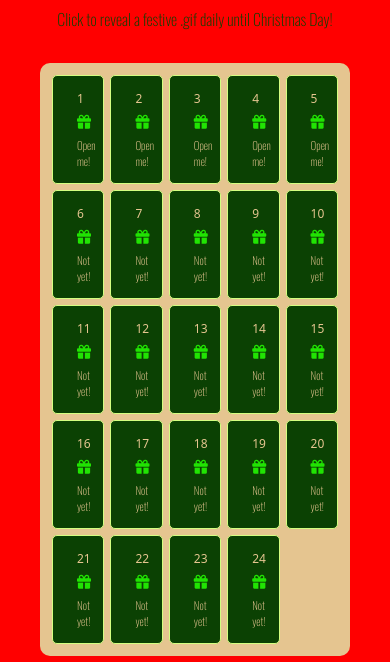
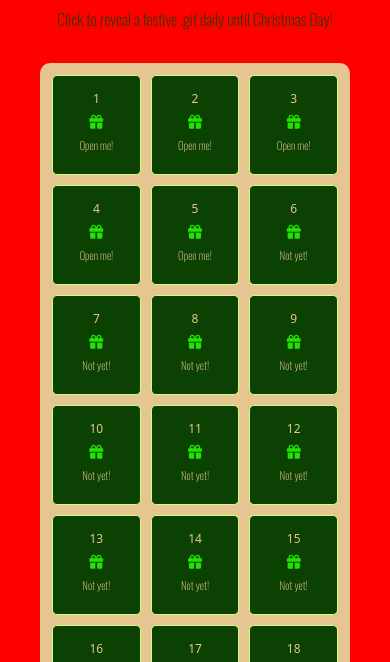
Before and after one commit to artwired/advent-calendar, a plain HTML site: page index.html in a window 390 px wide. Shown: the part 180-842 px from the top of the page. Drawn offline with nearby package versions, Linux system fonts and the light colour scheme; a web font is replaced by a local one.

Commit message:
Update index.css
added a media query to make it a 3 column layout on smart phones

```diff
--- a/index.css
+++ b/index.css
@@ -157,3 +157,9 @@ p.box-description {
   background-color: #d4fe81;
   border: 1px solid darkred;
 }
+@media screen and (max-width: 480px) {
+  .calendar-container {
+    grid-template-columns: repeat(3, 1fr); /* 3 containers per row */
+    gap: 10px; /* Adjust the gap as needed */
+  }
+}
```
